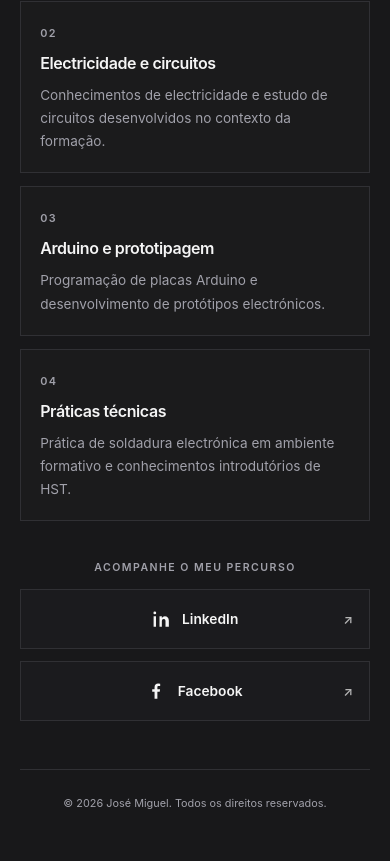
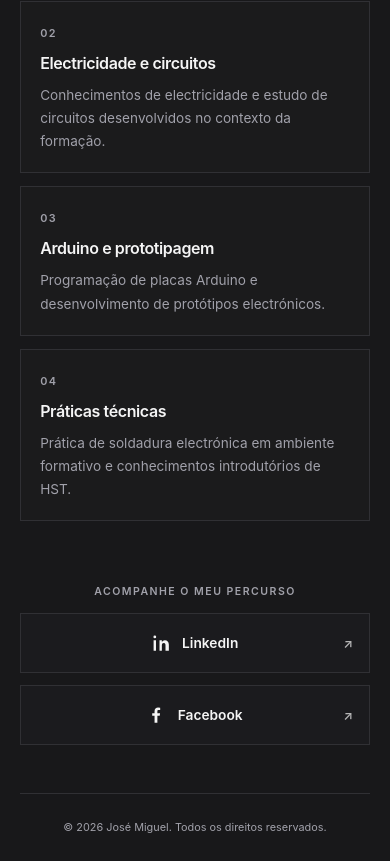
Before and after one commit to josemanuelmiguel070-del/myportfolio, a plain HTML site: page portfolio/index.html in a window 390 px wide. Shown: the part 2007-2868 px from the top of the page. Before the commit the page ends 2844 px from the top, so only its background shows below. Drawn offline with Linux system fonts and the light colour scheme.

Commit message:
Increase spacing before social links

```diff
--- a/portfolio/css/style.css
+++ b/portfolio/css/style.css
@@ -606,7 +606,7 @@ h2 {
   align-items: center;
   justify-content: center;
   gap: 0.65rem;
-  margin-top: 1.8rem;
+  margin-top: 3rem;
   text-align: center;
   animation: arrive 700ms 180ms ease-out both;
 }
@@ -945,7 +945,7 @@ h2 {
     display: grid;
     grid-template-columns: minmax(0, 1fr);
     gap: 0.75rem;
-    margin-top: 2.5rem;
+    margin-top: 4rem;
   }
 
   .social-link {
```
